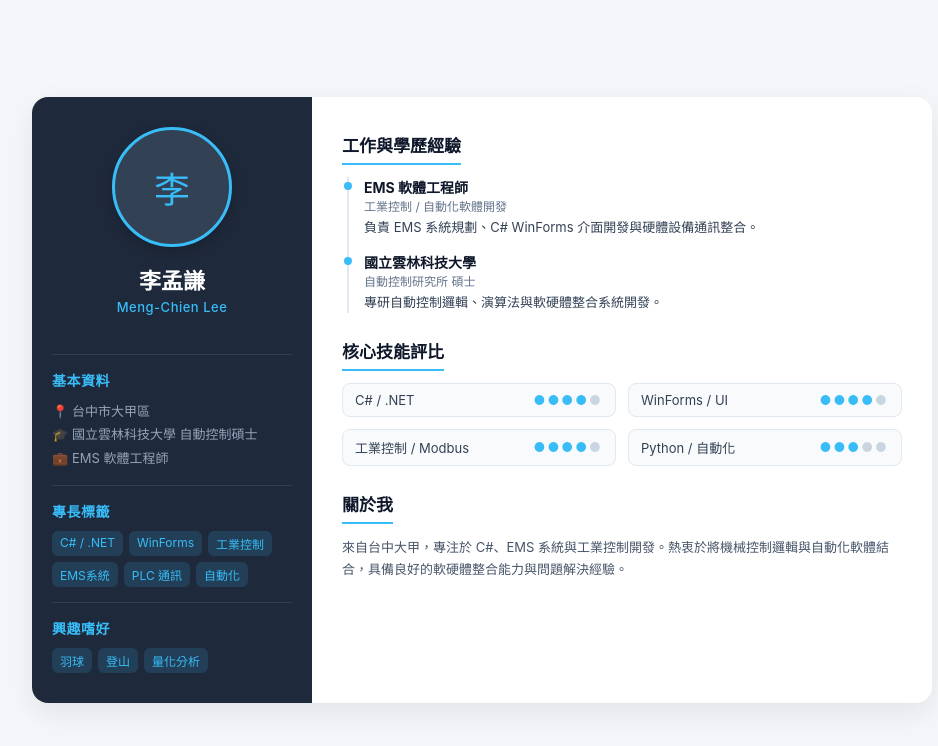
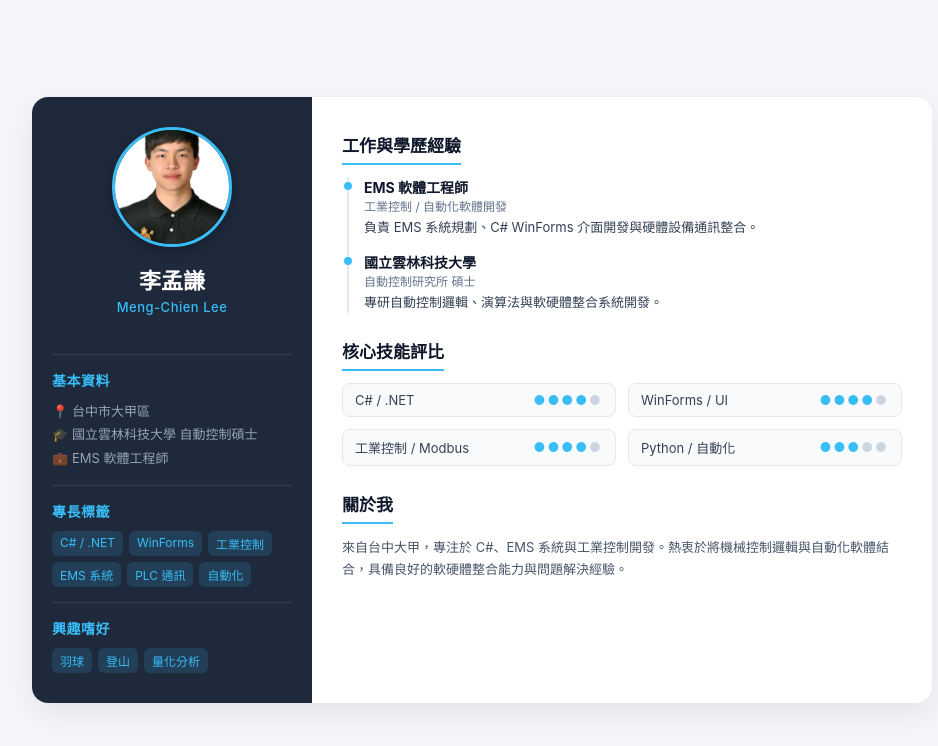
Before and after one commit to CodeGodMark/MarkleeBio.github.io, a plain HTML site: page index.html in a window 1280 px wide. Shown: the whole page, without its empty margins (158-1096 px from the left). Drawn offline with Linux system fonts and the light colour scheme.

Commit message:
Revise index.html for personal resume layout
Updated the HTML structure and styling for the personal resume page, including the addition of an avatar image and adjustments to layout and design elements.

```diff
--- a/index.html
+++ b/index.html
@@ -55,19 +55,15 @@
       align-items: center;
     }
 
-    .avatar-box {
+    /* 大頭照圓形化設定 */
+    .avatar-img {
       width: 120px;
       height: 120px;
       border-radius: 50%;
-      background: #334155;
-      display: flex;
-      justify-content: center;
-      align-items: center;
-      font-size: 36px;
-      color: var(--accent-color);
+      object-fit: cover; /* 確保照片不拉高壓扁 */
       border: 3px solid var(--accent-color);
       margin-bottom: 16px;
-      box-shadow: 0 4px 12px rgba(0,0,0,0.2);
+      box-shadow: 0 4px 12px rgba(0, 0, 0, 0.25);
     }
 
     .name-box {
@@ -231,9 +227,11 @@
 <body>
 
   <div class="resume-card">
-    <!-- 左欄：基本資料與聯絡方式 -->
+    <!-- 左欄：照片、基本資料與標籤 -->
     <div class="sidebar">
-      <div class="avatar-box">李</div>
+      <!-- 引用上傳的圖片 -->
+      <img src="S__37912606.jpg" alt="李孟謙" class="avatar-img" />
+
       <div class="name-box">
         <h1>李孟謙</h1>
         <h2>Meng-Chien Lee</h2>
@@ -254,7 +252,7 @@
           <span class="tag">C# / .NET</span>
           <span class="tag">WinForms</span>
           <span class="tag">工業控制</span>
-          <span class="tag">EMS系統</span>
+          <span class="tag">EMS 系統</span>
           <span class="tag">PLC 通訊</span>
           <span class="tag">自動化</span>
         </div>
```
